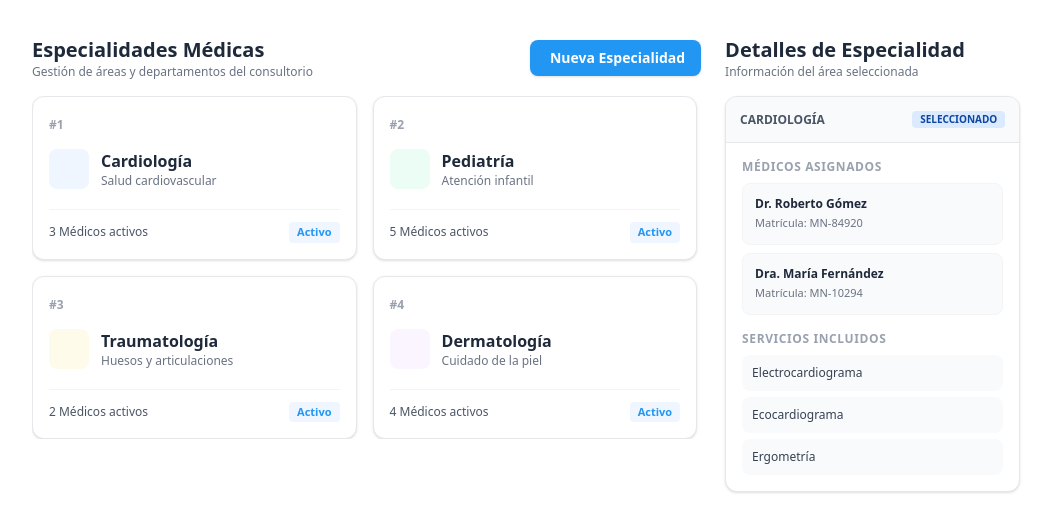
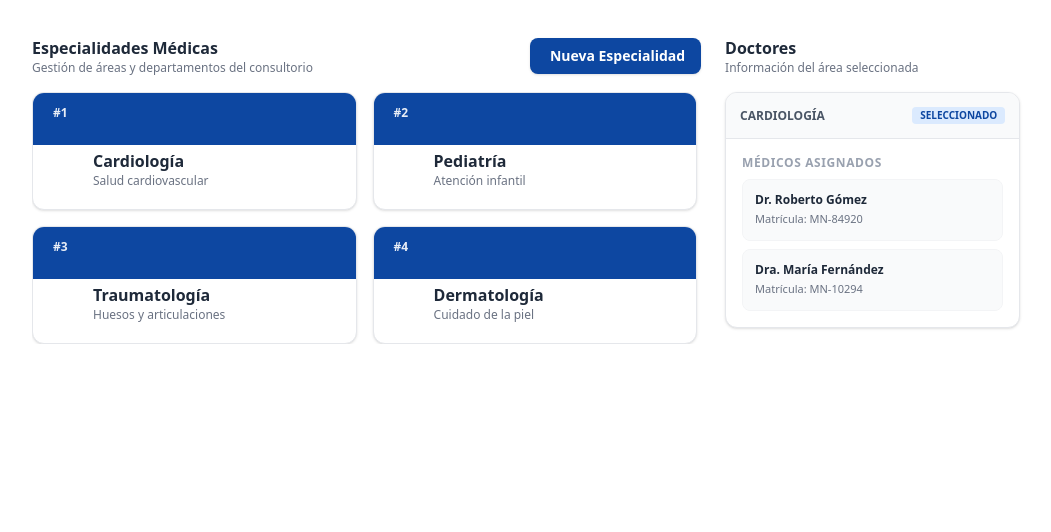
Before and after one commit to Santiago107R/consultorio, a PHP site: page /consultorio/admin/especialidades.php in a window 1280 px wide. Shown: the part 60-592 px from the top of the page, without its empty margins (116-1167 px from the left). Run offline with PHP 8.4, Linux system fonts and the light colour scheme; some libraries are stand-ins or nearby versions.

Commit message:
ajustar estilos y mejorar la presentación de la sección de especialidades

```diff
--- a/admin/especialidades.php
+++ b/admin/especialidades.php
@@ -9,38 +9,37 @@
         <!-- Encabezado de Sección -->
         <div class="flex items-center justify-between">
             <div>
-                <h2 class="text-xl font-bold text-gray-800">Especialidades Médicas</h2>
+                <h2 class="text-md font-bold text-gray-800">Especialidades Médicas</h2>
                 <p class="text-xs text-gray-500">Gestión de áreas y departamentos del consultorio</p>
             </div>
-            <button class="bg-[#2196F3] hover:bg-blue-600 font-semibold rounded-lg text-white text-sm px-4 py-2 transition-all duration-200 shadow-sm cursor-pointer flex items-center gap-1">
+            <button class="bg-[#0D47A1] hover:bg-[#1976D2] font-semibold rounded-lg text-white text-sm px-4 py-2 transition-all duration-200 shadow-sm cursor-pointer flex items-center gap-1">
                 <ion-icon name="add-outline" class="text-lg"></ion-icon>
                 <span>Nueva Especialidad</span>
             </button>
         </div>
 
         <!-- Contenedor Scrollable de Tarjetas en 2 Columnas -->
-        <div class="max-h-[750px] overflow-y-auto pr-1" id="tarjetas-container">
+        <div class="max-h-[800px] overflow-y-auto pr-1" id="tarjetas-container">
             <div class="grid grid-cols-1 md:grid-cols-2 gap-4">
 
                 <!-- Tarjeta 1: Cardiología -->
-                <div class="bg-white border border-gray-200 rounded-xl p-4 shadow-sm hover:shadow-md transition-all relative flex flex-col justify-between">
+                <div class="relative flex flex-col justify-between overflow-hidden rounded-xl border border-gray-200 bg-white p-2 pl-5 shadow-sm transition-all hover:shadow-md before:absolute before:left-0 before:right-0 before:top-0 before:h-13 before:bg-[#0D47A1] ">
                     <div>
-                        <div class="flex items-center justify-between mb-3">
-                            <span class="text-xs font-semibold text-gray-400">#1</span>
-                            <!-- Botón de Acciones -->
+                        <div class="relative z-10 mb-6 flex items-center justify-between pb-">
+                            <span class="text-xs font-semibold text-white/90">#1</span>
                             <div class="relative">
-                                <button onclick="toggleMenu(event, 'menu-esp-1')" class="cursor-pointer p-1.5 rounded-full hover:bg-gray-100 text-gray-500 transition-colors">
+                                <button onclick="toggleMenu(event, 'menu-esp-1')" class="cursor-pointer rounded-full p-1.5 text-white transition-colors hover:bg-white/20">
                                     <ion-icon name="ellipsis-vertical-outline" class="pointer-events-none text-base"></ion-icon>
                                 </button>
-                                <div id="menu-esp-1" class="action-menu hidden fixed z-50 bg-white rounded-md shadow-lg border border-gray-200 w-36 py-1">
+                                <div id="menu-esp-1" class="action-menu fixed z-50 hidden w-36 rounded-md border border-gray-200 bg-white py-1 shadow-lg">
                                     <ul class="flex flex-col text-left text-xs font-medium">
-                                        <li class="px-4 py-2 hover:bg-gray-50 cursor-pointer text-gray-700 flex items-center gap-2">
-                                            <ion-icon name="people-outline"></ion-icon> Ver Detalles
+                                        <li class="flex cursor-pointer items-center gap-2 px-4 py-2 text-gray-700 hover:bg-gray-50">
+                                            <ion-icon name="people-outline"></ion-icon> Doctores
                                         </li>
-                                        <li class="px-4 py-2 hover:bg-gray-50 cursor-pointer text-gray-700 flex items-center gap-2">
+                                        <li class="flex cursor-pointer items-center gap-2 px-4 py-2 text-gray-700 hover:bg-gray-50">
                                             <ion-icon name="create-outline"></ion-icon> Editar
                                         </li>
-                                        <li class="px-4 py-2 hover:bg-red-50 text-red-600 cursor-pointer flex items-center gap-2 border-t border-gray-100">
+                                        <li class="flex cursor-pointer items-center gap-2 text-red-600 border-t border-gray-100 px-4 py-2 hover:bg-red-50">
                                             <ion-icon name="trash-outline"></ion-icon> Eliminar
                                         </li>
                                     </ul>
@@ -48,43 +47,32 @@
                             </div>
                         </div>
 
-                        <div class="flex items-center gap-3 mb-3">
-                            <div class="w-10 h-10 rounded-lg bg-blue-50 text-[#2196F3] flex items-center justify-center text-xl font-bold">
-                                <ion-icon name="heart-outline"></ion-icon>
-                            </div>
-                            <div>
-                                <h3 class="font-bold text-gray-800 text-base">Cardiología</h3>
+                        <div class="mb-3 flex items-center gap-3">
+                            <div class="pl-10">
+                                <h3 class="text-base font-bold text-gray-800">Cardiología</h3>
                                 <p class="text-xs text-gray-500">Salud cardiovascular</p>
                             </div>
                         </div>
                     </div>
-
-                    <div class="pt-3 border-t border-gray-100 flex items-center justify-between mt-2">
-                        <span class="text-xs font-medium text-gray-600">3 Médicos activos</span>
-                        <span class="inline-flex items-center px-2 py-0.5 rounded text-[11px] font-semibold bg-blue-50 text-[#2196F3]">
-                            Activo
-                        </span>
-                    </div>
                 </div>
-
                 <!-- Tarjeta 2: Pediatría -->
-                <div class="bg-white border border-gray-200 rounded-xl p-4 shadow-sm hover:shadow-md transition-all relative flex flex-col justify-between">
+                <div class="relative flex flex-col justify-between overflow-hidden rounded-xl border border-gray-200 bg-white p-2 pl-5 shadow-sm transition-all hover:shadow-md before:absolute before:left-0 before:right-0 before:top-0 before:h-13 before:bg-[#0D47A1]  ">
                     <div>
-                        <div class="flex items-center justify-between mb-3">
-                            <span class="text-xs font-semibold text-gray-400">#2</span>
+                        <div class="relative z-10 mb-6 flex items-center justify-between pb-">
+                            <span class="text-xs font-semibold text-white/90">#2</span>
                             <div class="relative">
-                                <button onclick="toggleMenu(event, 'menu-esp-2')" class="cursor-pointer p-1.5 rounded-full hover:bg-gray-100 text-gray-500 transition-colors">
+                                <button onclick="toggleMenu(event, 'menu-esp-1')" class="cursor-pointer rounded-full p-1.5 text-white transition-colors hover:bg-white/20">
                                     <ion-icon name="ellipsis-vertical-outline" class="pointer-events-none text-base"></ion-icon>
                                 </button>
-                                <div id="menu-esp-2" class="action-menu hidden fixed z-50 bg-white rounded-md shadow-lg border border-gray-200 w-36 py-1">
+                                <div id="menu-esp-1" class="action-menu fixed z-50 hidden w-36 rounded-md border border-gray-200 bg-white py-1 shadow-lg">
                                     <ul class="flex flex-col text-left text-xs font-medium">
-                                        <li class="px-4 py-2 hover:bg-gray-50 cursor-pointer text-gray-700 flex items-center gap-2">
-                                            <ion-icon name="people-outline"></ion-icon> Ver Detalles
+                                        <li class="flex cursor-pointer items-center gap-2 px-4 py-2 text-gray-700 hover:bg-gray-50">
+                                            <ion-icon name="people-outline"></ion-icon> Doctores
                                         </li>
-                                        <li class="px-4 py-2 hover:bg-gray-50 cursor-pointer text-gray-700 flex items-center gap-2">
+                                        <li class="flex cursor-pointer items-center gap-2 px-4 py-2 text-gray-700 hover:bg-gray-50">
                                             <ion-icon name="create-outline"></ion-icon> Editar
                                         </li>
-                                        <li class="px-4 py-2 hover:bg-red-50 text-red-600 cursor-pointer flex items-center gap-2 border-t border-gray-100">
+                                        <li class="flex cursor-pointer items-center gap-2 text-red-600 border-t border-gray-100 px-4 py-2 hover:bg-red-50">
                                             <ion-icon name="trash-outline"></ion-icon> Eliminar
                                         </li>
                                     </ul>
@@ -92,43 +80,32 @@
                             </div>
                         </div>
 
-                        <div class="flex items-center gap-3 mb-3">
-                            <div class="w-10 h-10 rounded-lg bg-emerald-50 text-emerald-600 flex items-center justify-center text-xl font-bold">
-                                <ion-icon name="happy-outline"></ion-icon>
-                            </div>
-                            <div>
+                        <div class="mb-3 flex items-center gap-3">
+                            <div class="pl-10">
                                 <h3 class="font-bold text-gray-800 text-base">Pediatría</h3>
                                 <p class="text-xs text-gray-500">Atención infantil</p>
                             </div>
                         </div>
                     </div>
-
-                    <div class="pt-3 border-t border-gray-100 flex items-center justify-between mt-2">
-                        <span class="text-xs font-medium text-gray-600">5 Médicos activos</span>
-                        <span class="inline-flex items-center px-2 py-0.5 rounded text-[11px] font-semibold bg-blue-50 text-[#2196F3]">
-                            Activo
-                        </span>
-                    </div>
                 </div>
-
                 <!-- Tarjeta 3: Traumatología -->
-                <div class="bg-white border border-gray-200 rounded-xl p-4 shadow-sm hover:shadow-md transition-all relative flex flex-col justify-between">
+                <div class="relative flex flex-col justify-between overflow-hidden rounded-xl border border-gray-200 bg-white p-2 pl-5 shadow-sm transition-all hover:shadow-md before:absolute before:left-0 before:right-0 before:top-0 before:h-13 before:bg-[#0D47A1] ">
                     <div>
-                        <div class="flex items-center justify-between mb-3">
-                            <span class="text-xs font-semibold text-gray-400">#3</span>
+                        <div class="relative z-10 mb-6 flex items-center justify-between pb-">
+                            <span class="text-xs font-semibold text-white/90">#3</span>
                             <div class="relative">
-                                <button onclick="toggleMenu(event, 'menu-esp-3')" class="cursor-pointer p-1.5 rounded-full hover:bg-gray-100 text-gray-500 transition-colors">
+                                <button onclick="toggleMenu(event, 'menu-esp-1')" class="cursor-pointer rounded-full p-1.5 text-white transition-colors hover:bg-white/20">
                                     <ion-icon name="ellipsis-vertical-outline" class="pointer-events-none text-base"></ion-icon>
                                 </button>
-                                <div id="menu-esp-3" class="action-menu hidden fixed z-50 bg-white rounded-md shadow-lg border border-gray-200 w-36 py-1">
+                                <div id="menu-esp-1" class="action-menu fixed z-50 hidden w-36 rounded-md border border-gray-200 bg-white py-1 shadow-lg">
                                     <ul class="flex flex-col text-left text-xs font-medium">
-                                        <li class="px-4 py-2 hover:bg-gray-50 cursor-pointer text-gray-700 flex items-center gap-2">
-                                            <ion-icon name="people-outline"></ion-icon> Ver Detalles
+                                        <li class="flex cursor-pointer items-center gap-2 px-4 py-2 text-gray-700 hover:bg-gray-50">
+                                            <ion-icon name="people-outline"></ion-icon> Doctores
                                         </li>
-                                        <li class="px-4 py-2 hover:bg-gray-50 cursor-pointer text-gray-700 flex items-center gap-2">
+                                        <li class="flex cursor-pointer items-center gap-2 px-4 py-2 text-gray-700 hover:bg-gray-50">
                                             <ion-icon name="create-outline"></ion-icon> Editar
                                         </li>
-                                        <li class="px-4 py-2 hover:bg-red-50 text-red-600 cursor-pointer flex items-center gap-2 border-t border-gray-100">
+                                        <li class="flex cursor-pointer items-center gap-2 text-red-600 border-t border-gray-100 px-4 py-2 hover:bg-red-50">
                                             <ion-icon name="trash-outline"></ion-icon> Eliminar
                                         </li>
                                     </ul>
@@ -136,43 +113,32 @@
                             </div>
                         </div>
 
-                        <div class="flex items-center gap-3 mb-3">
-                            <div class="w-10 h-10 rounded-lg bg-amber-50 text-amber-600 flex items-center justify-center text-xl font-bold">
-                                <ion-icon name="body-outline"></ion-icon>
-                            </div>
-                            <div>
+                        <div class="mb-3 flex items-center gap-3">
+                            <div class="pl-10">
                                 <h3 class="font-bold text-gray-800 text-base">Traumatología</h3>
                                 <p class="text-xs text-gray-500">Huesos y articulaciones</p>
                             </div>
                         </div>
                     </div>
-
-                    <div class="pt-3 border-t border-gray-100 flex items-center justify-between mt-2">
-                        <span class="text-xs font-medium text-gray-600">2 Médicos activos</span>
-                        <span class="inline-flex items-center px-2 py-0.5 rounded text-[11px] font-semibold bg-blue-50 text-[#2196F3]">
-                            Activo
-                        </span>
-                    </div>
                 </div>
-
                 <!-- Tarjeta 4: Dermatología -->
-                <div class="bg-white border border-gray-200 rounded-xl p-4 shadow-sm hover:shadow-md transition-all relative flex flex-col justify-between">
+                <div class="relative flex flex-col justify-between overflow-hidden rounded-xl border border-gray-200 bg-white p-2 pl-5 shadow-sm transition-all hover:shadow-md before:absolute before:left-0 before:right-0 before:top-0 before:h-13 before:bg-[#0D47A1] ">
                     <div>
-                        <div class="flex items-center justify-between mb-3">
-                            <span class="text-xs font-semibold text-gray-400">#4</span>
+                        <div class="relative z-10 mb-6 flex items-center justify-between pb-">
+                            <span class="text-xs font-semibold text-white/90">#4</span>
                             <div class="relative">
-                                <button onclick="toggleMenu(event, 'menu-esp-4')" class="cursor-pointer p-1.5 rounded-full hover:bg-gray-100 text-gray-500 transition-colors">
+                                <button onclick="toggleMenu(event, 'menu-esp-1')" class="cursor-pointer rounded-full p-1.5 text-white transition-colors hover:bg-white/20">
                                     <ion-icon name="ellipsis-vertical-outline" class="pointer-events-none text-base"></ion-icon>
                                 </button>
-                                <div id="menu-esp-4" class="action-menu hidden fixed z-50 bg-white rounded-md shadow-lg border border-gray-200 w-36 py-1">
+                                <div id="menu-esp-1" class="action-menu fixed z-50 hidden w-36 rounded-md border border-gray-200 bg-white py-1 shadow-lg">
                                     <ul class="flex flex-col text-left text-xs font-medium">
-                                        <li class="px-4 py-2 hover:bg-gray-50 cursor-pointer text-gray-700 flex items-center gap-2">
-                                            <ion-icon name="people-outline"></ion-icon> Ver Detalles
+                                        <li class="flex cursor-pointer items-center gap-2 px-4 py-2 text-gray-700 hover:bg-gray-50">
+                                            <ion-icon name="people-outline"></ion-icon> Doctores
                                         </li>
-                                        <li class="px-4 py-2 hover:bg-gray-50 cursor-pointer text-gray-700 flex items-center gap-2">
+                                        <li class="flex cursor-pointer items-center gap-2 px-4 py-2 text-gray-700 hover:bg-gray-50">
                                             <ion-icon name="create-outline"></ion-icon> Editar
                                         </li>
-                                        <li class="px-4 py-2 hover:bg-red-50 text-red-600 cursor-pointer flex items-center gap-2 border-t border-gray-100">
+                                        <li class="flex cursor-pointer items-center gap-2 text-red-600 border-t border-gray-100 px-4 py-2 hover:bg-red-50">
                                             <ion-icon name="trash-outline"></ion-icon> Eliminar
                                         </li>
                                     </ul>
@@ -180,22 +146,12 @@
                             </div>
                         </div>
 
-                        <div class="flex items-center gap-3 mb-3">
-                            <div class="w-10 h-10 rounded-lg bg-purple-50 text-purple-600 flex items-center justify-center text-xl font-bold">
-                                <ion-icon name="sparkles-outline"></ion-icon>
-                            </div>
-                            <div>
+                        <div class="mb-3 flex items-center gap-3">
+                            <div class="pl-10">
                                 <h3 class="font-bold text-gray-800 text-base">Dermatología</h3>
                                 <p class="text-xs text-gray-500">Cuidado de la piel</p>
                             </div>
                         </div>
-                    </div>
-
-                    <div class="pt-3 border-t border-gray-100 flex items-center justify-between mt-2">
-                        <span class="text-xs font-medium text-gray-600">4 Médicos activos</span>
-                        <span class="inline-flex items-center px-2 py-0.5 rounded text-[11px] font-semibold bg-blue-50 text-[#2196F3]">
-                            Activo
-                        </span>
                     </div>
                 </div>
 
@@ -206,11 +162,11 @@
     <!-- SECCIÓN LATERAL: Detalles de la Especialidad Seleccionada -->
     <div class="space-y-4">
         <div>
-            <h2 class="text-xl font-bold text-gray-800">Detalles de Especialidad</h2>
+            <h2 class="text-md font-bold text-gray-800">Doctores</h2>
             <p class="text-xs text-gray-500">Información del área seleccionada</p>
         </div>
 
-        <div class="flex flex-col max-h-[750px] overflow-hidden rounded-xl border border-gray-200 bg-white text-sm shadow-sm">
+        <div class="flex flex-col max-h-[800px] overflow-hidden rounded-xl border border-gray-200 bg-white text-sm shadow-sm">
             <div class="bg-gray-50 uppercase text-xs font-bold text-gray-600 border-b border-gray-200 p-3.5 flex justify-between items-center">
                 <span>Cardiología</span>
                 <span class="text-[10px] bg-blue-100 text-[#0D47A1] px-2 py-0.5 rounded uppercase font-semibold">Seleccionado</span>
@@ -227,24 +183,6 @@
                         <div class="p-3 rounded-lg border border-gray-100 bg-gray-50 hover:bg-white hover:border-gray-200 transition-all">
                             <p class="font-semibold text-gray-800 text-xs">Dra. María Fernández</p>
                             <span class="text-[11px] text-gray-500">Matrícula: MN-10294</span>
-                        </div>
-                    </div>
-                </div>
-
-                <div>
-                    <h3 class="text-xs font-bold text-gray-400 uppercase tracking-wider mb-2">Servicios Incluidos</h3>
-                    <div class="space-y-1.5">
-                        <div class="flex items-center justify-between text-xs p-2.5 rounded-lg bg-gray-50 text-gray-700">
-                            <span>Electrocardiograma</span>
-                            <ion-icon name="checkmark-circle-outline" class="text-emerald-500 text-base"></ion-icon>
-                        </div>
-                        <div class="flex items-center justify-between text-xs p-2.5 rounded-lg bg-gray-50 text-gray-700">
-                            <span>Ecocardiograma</span>
-                            <ion-icon name="checkmark-circle-outline" class="text-emerald-500 text-base"></ion-icon>
-                        </div>
-                        <div class="flex items-center justify-between text-xs p-2.5 rounded-lg bg-gray-50 text-gray-700">
-                            <span>Ergometría</span>
-                            <ion-icon name="checkmark-circle-outline" class="text-emerald-500 text-base"></ion-icon>
                         </div>
                     </div>
                 </div>
```
